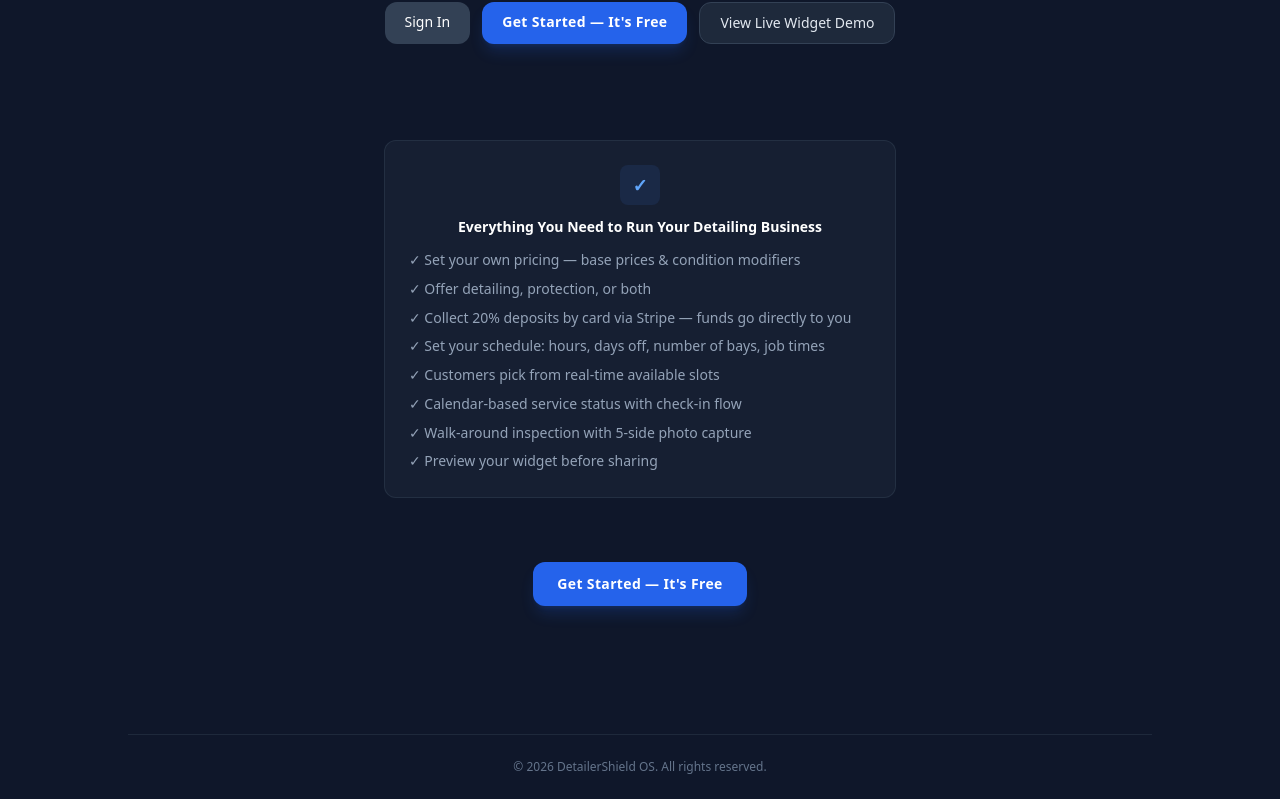
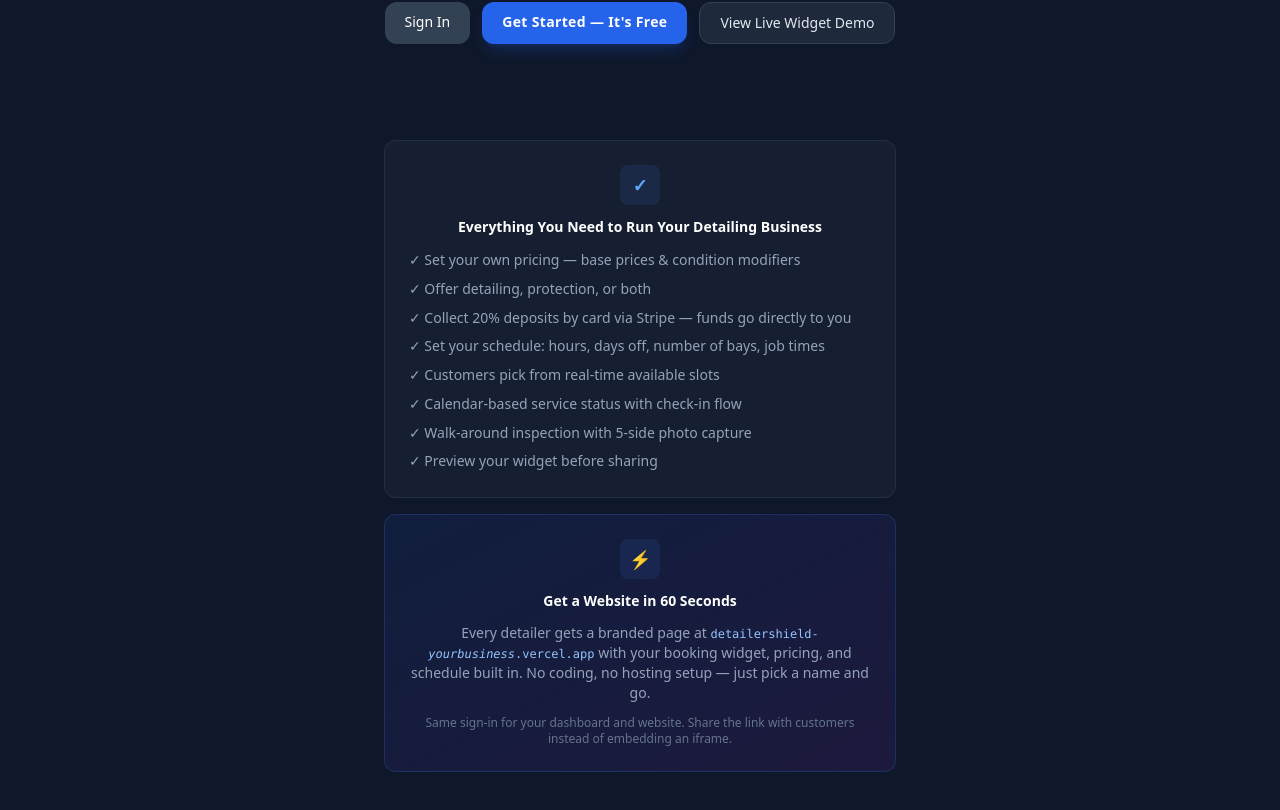
Before and after one commit to sennychong9-87/saas-detailing-widget, a Next.js app: page / in a window 1280 px wide. Shown: the part 430-1240 px from the top of the page. Built offline with nearby package versions, Linux system fonts and the light colour scheme.

Commit message:
add website-in-60s section to landing page + Generate Shop Link in dashboard

```diff
--- a/app/api/send-notification/route.js
+++ b/app/api/send-notification/route.js
@@ -41,7 +41,7 @@ export async function POST(request) {
       method: 'POST',
       headers: { 'Authorization': `Bearer ${apiKey}`, 'Content-Type': 'application/json' },
       body: JSON.stringify({
-        from: 'DetailerShield <notifications@yourdomain.com>',
+        from: 'DetailerShield <onboarding@resend.dev>',
         to: shopEmail,
         subject: `New Booking — ${bookingId} — ${customerName}`,
         html,
--- a/app/dashboard/SetupTab.jsx
+++ b/app/dashboard/SetupTab.jsx
@@ -283,6 +283,18 @@ export default function SetupTab({ supabase, shop, setShop, pricingRules, setPri
       </button>
 
       <section className="bg-slate-800 rounded-xl p-5 space-y-4">
+        <h2 className="text-xs font-bold text-slate-400 uppercase tracking-wider">Generate Shop Link</h2>
+        <p className="text-xs text-slate-400">Your customers can book directly at this URL — no iframe needed.</p>
+        <div className="bg-slate-900 rounded-lg p-3 text-xs text-slate-300 font-mono break-all border border-slate-700">
+          {`https://detailershield-${shop.business_name?.toLowerCase().replace(/[^a-z0-9]+/g, '-').replace(/^-|-$/g, '') || 'your-shop'}.vercel.app`}
+        </div>
+        <button onClick={() => { navigator.clipboard.writeText(`https://detailershield-${shop.business_name?.toLowerCase().replace(/[^a-z0-9]+/g, '-').replace(/^-|-$/g, '') || 'your-shop'}.vercel.app`); setCopied(true); setTimeout(() => setCopied(false), 2000); }}
+          className="px-4 py-2 bg-slate-700 hover:bg-slate-600 text-white text-xs font-bold rounded-xl transition">
+          {copied ? 'Copied!' : 'Copy Shop Link'}
+        </button>
+      </section>
+
+      <section className="bg-slate-800 rounded-xl p-5 space-y-4">
         <h2 className="text-xs font-bold text-slate-400 uppercase tracking-wider">Embed Widget</h2>
         <p className="text-xs text-slate-400">Copy this iframe code and paste it into your website to show the booking widget.</p>
         <div className="bg-slate-900 rounded-lg p-3 text-xs text-slate-300 font-mono break-all select-all border border-slate-700">
--- a/app/page.jsx
+++ b/app/page.jsx
@@ -30,7 +30,7 @@ export default function LandingPage() {
           </div>
         </div>
 
-        <div className="mt-24 max-w-lg mx-auto">
+          <div className="mt-24 max-w-lg mx-auto space-y-4">
             <div className="bg-slate-800/50 border border-slate-700/50 rounded-xl p-6 space-y-3">
               <div className="w-10 h-10 bg-blue-500/10 text-blue-400 rounded-lg flex items-center justify-center mx-auto text-lg font-bold">✓</div>
               <h3 className="text-sm font-bold text-center">Everything You Need to Run Your Detailing Business</h3>
@@ -44,6 +44,17 @@ export default function LandingPage() {
                 <li>✓ Walk-around inspection with 5-side photo capture</li>
                 <li>✓ Preview your widget before sharing</li>
               </ul>
+            </div>
+
+            <div className="bg-gradient-to-br from-blue-600/10 to-purple-600/10 border border-blue-500/20 rounded-xl p-6 space-y-3 text-center">
+              <div className="w-10 h-10 bg-blue-500/10 text-blue-400 rounded-lg flex items-center justify-center mx-auto text-lg font-bold">&#9889;</div>
+              <h3 className="text-sm font-bold">Get a Website in 60 Seconds</h3>
+              <p className="text-sm text-slate-400">
+                Every detailer gets a branded page at <span className="text-blue-300 font-mono text-xs">detailershield-<span className="italic">yourbusiness</span>.vercel.app</span> with your booking widget, pricing, and schedule built in. No coding, no hosting setup — just pick a name and go.
+              </p>
+              <p className="text-xs text-slate-500">
+                Same sign-in for your dashboard and website. Share the link with customers instead of embedding an iframe.
+              </p>
             </div>
           </div>
 
```
Lines whose indentation alone changed are shown as unchanged.
